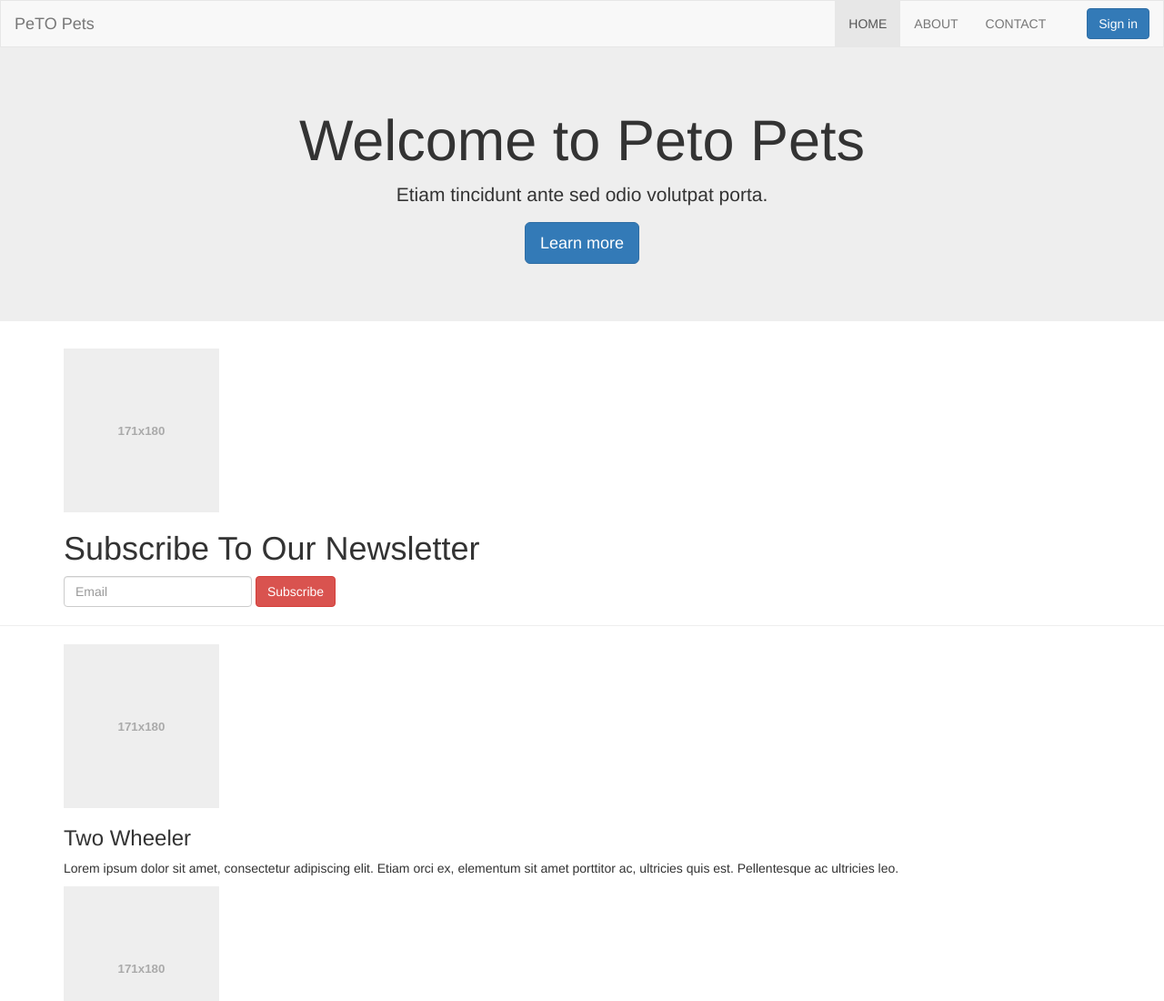
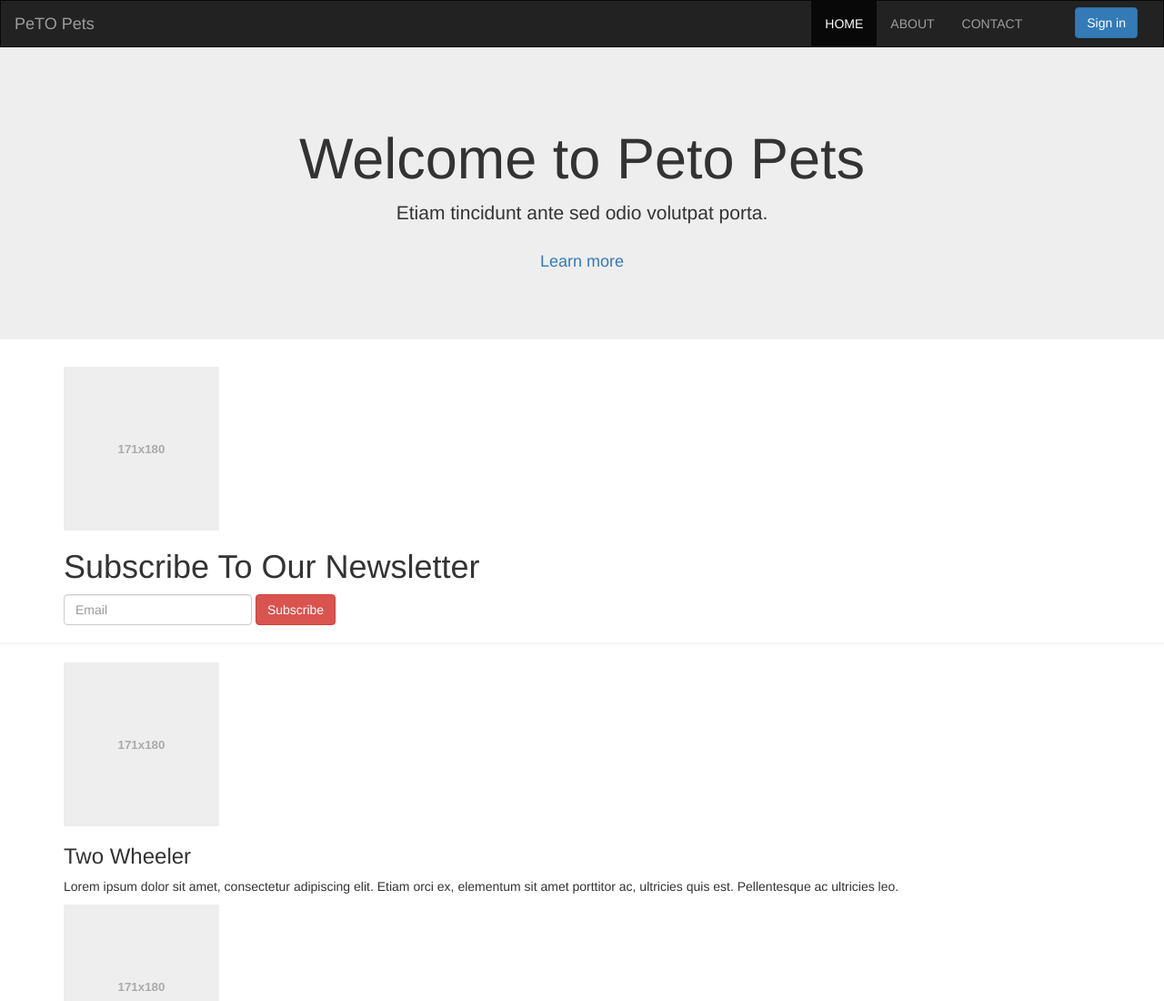
Before and after one commit to Vimaljeet/TrainingWeek1, a plain HTML site: page index.html in a window 1280 px wide. Shown: the top 1100 px of the page at 91% size. Drawn offline with nearby package versions, Linux system fonts and the light colour scheme.

Commit message:
Add javascript to HTML5 page

```diff
--- a/index.html
+++ b/index.html
@@ -1,20 +1,21 @@
 <!DOCTYPE html>
 <html lang="en" dir="ltr">
   <head>
+    <title>Peto Pets</title>
     <meta charset="utf-8">
     <meta name="viewport" content="width=device-width">
     <meta name="description" content="Affordable and professional web design">
 	  <meta name="keywords" content="web design, affordable web design, professional web design">
     <link href="css/bootstrap.min.css" rel="stylesheet">
     <link rel="stylesheet" href="./style.css">
-    <title>Peto Pets</title>
+
     <style>
 
       </style>
   </head>
   <body>
 
-        <nav class="navbar navbar-default">
+        <nav class="navbar navbar-inverse">
           <div class="container-fluid">
             <!-- Brand and toggle get grouped for better mobile display -->
             <div class="navbar-header">
@@ -29,29 +30,26 @@
 
             <!-- Collect the nav links, forms, and other content for toggling -->
             <div class="collapse navbar-collapse" id="bs-example-navbar-collapse-1">
-              <ul class="nav navbar-nav">
-
-              </ul>
-              <div class="nav navbar-nav navbar-right"
-              <ul>
+              <div class="nav navbar-nav navbar-right">
                 <li class="active"><a href="#">HOME <span class="sr-only">(current)</span></a></li>
                 <li><a href="#">ABOUT</a></li>
                 <li><a href="#">CONTACT</a></li>
                 <li><a href="#"></a></li>
-                <!-- <li><a class="btn btn-primary" href="#" type="button">Sign in</a></li> -->
-              </ul>
-              <button type="button" class="btn btn-primary navbar-btn">Sign in</button>
-            </div>
-
+                <!-- <li><button type="button" class="btn btn-primary navbar-btn">Sign in</button></li>-->
+                <div class="btn">
+                  <li><a class="btn btn-primary" href="#">Sign in</a></li>
+                </div>
+              </div>
             </div><!-- /.navbar-collapse -->
           </div><!-- /.container-fluid -->
         </nav>
 
     <section id="showcase">
       <div class="text-center jumbotron">
+        <img>
         <h1>Welcome to Peto Pets  </h1>
         <p>Etiam tincidunt ante sed odio volutpat porta.</p>
-        <p><a class="btn btn-primary btn-lg" href="#" role="button">Learn more</a></p>
+        <p onclick="alert('More Info will be available soon');"><a class="btn btn-defalut btn-lg" href="#" role="button">Learn more</a></p>
       </div>
     </section>
 
@@ -97,7 +95,9 @@
     <div style="height:400px"></div>
 
 
+
     <script src="https://ajax.googleapis.com/ajax/libs/jquery/1.12.4/jquery.min.js"></script>
     <script src="js/bootstrap.min.js"></script>
+    <script src="scripts/main.js"></script>
   </body>
 </html>
--- /dev/null
+++ b/scripts/main.js
@@ -0,0 +1 @@
+alert("Welcome to PetoPets");
```
